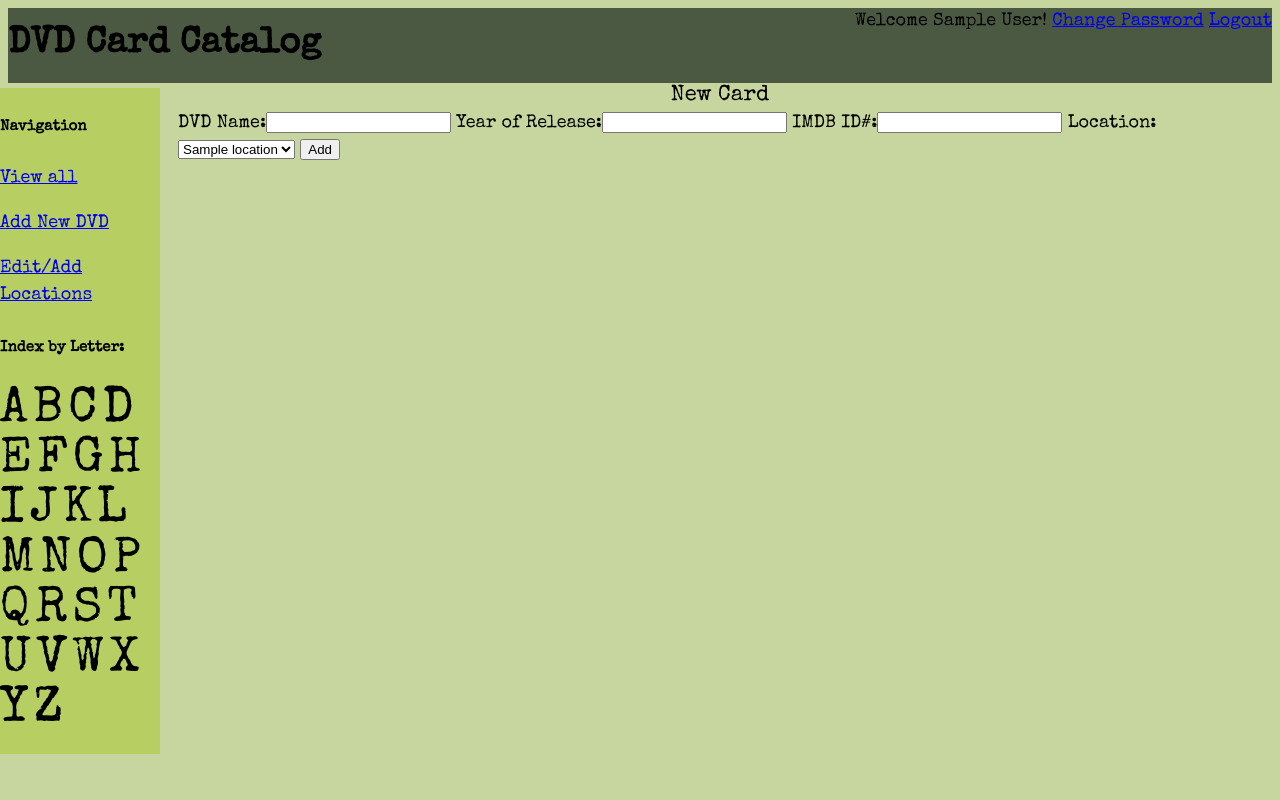
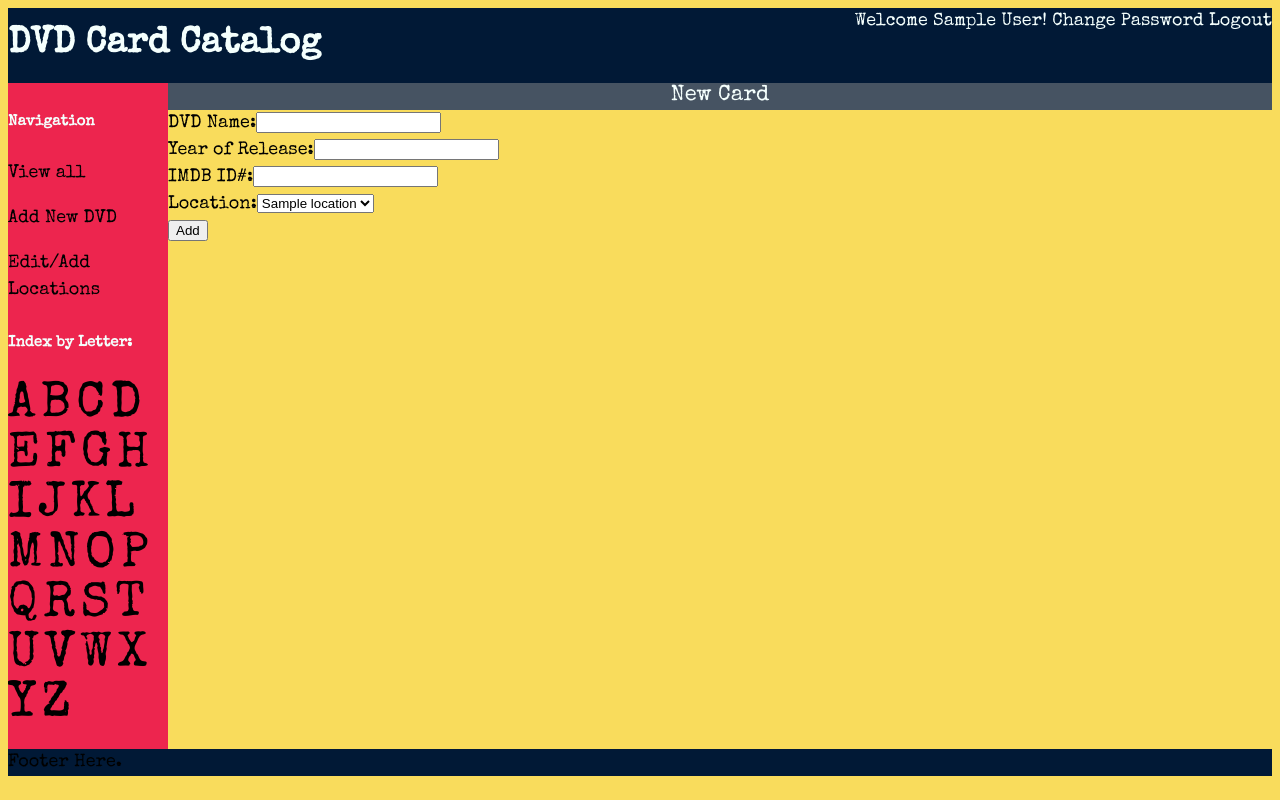
Before and after one commit to davidglic/dvdcatalog, a Node server app: page /library/add/1 in a window 1280 px wide. Run offline with Node 20, Linux system fonts and the light colour scheme; a user stored in the database is signed in; tables that the repository leaves empty hold one stand-in row (values such as "Sample post"); some libraries are stand-ins or nearby versions.

Commit message:
styled a bunch. main themes done

```diff
--- a/public/css/index.css
+++ b/public/css/index.css
@@ -1,16 +1,35 @@
 body {
-    background-color: #C7D59F;
+    background-color: #F9DC5C;
     font-family: 'Special Elite', cursive;
     font-size: 18px;
     line-height: 150%;
+}
+html {
+    margin: 0;
+}
+footer {
+    background-color: #011936;
 }
 header {
     display: flex;
     flex-direction:row;
     justify-content: space-between;
-    background-color: #4B5842;
+    background-color: #011936;
+    color: #F4FFFD;
 
 }
+header a {
+    color: #F4FFFD;
+}
+
+a {
+    color: black;
+    text-decoration: none;
+}
+a:hover {
+    font-weight: bold;
+}
+
 #login {
     align-self: center;
 }
@@ -18,11 +37,23 @@ header {
 
 .main {
     margin-left: 160px; /* same as width of .sidenav */
-    padding: 0px 10px;
+
 }
+.main-content {
+    background-color: #F9DC5C;
+    /* width: 800px; */
+    height: 639px;
+    overflow-y: scroll;
+
+}
+
+
 .section-title {
     font-size: 22px;
     text-align: center;
+    background-color: #465362;
+    color: #F4FFFD;
+    /* position: absolute; */
 }
 /* sidebar style */
 .sidenav {
@@ -30,9 +61,10 @@ header {
     width: 160px;
     position: fixed;
     /* z-index: 1; */
-    top: 88px;
-    left: 0;
-    background-color: #B7CE63;
+    top: 83px;
+    left: 8px;
+    background-color: #ED254E;
+    color: #F4FFFD;
     overflow-x: hidden;
 }
 .navletter {
@@ -43,11 +75,28 @@ header {
 }
 /* card styling */
 .cardtext.movietitle {
+    text-align: left;
+}
+.cardtext.location {
     text-align: center;
 }
-.cardtext.location {
-    text-align: right;
+.cardtext.idnum {
+    text-align: center;
 }
-.cardtext.idnum {
-    text-align: right;
+
+
+/* card container */
+.cardcontainer {
+    display: flex;
+    flex-direction: row;
 }
+
+/* color schema
+https://coolors.co/ed254e-f9dc5c-f4fffd-011936-465362
+#ED254E red
+#F9DC5C yellow
+#F4FFFD white
+#011936 darkblue
+#465362 blueish gray
+
+*/
--- a/views/library/index.ejs
+++ b/views/library/index.ejs
@@ -4,7 +4,7 @@
     <%- include('../partials/sidebar') %>
     <main class="main">
         <div class="section-title"><%= `${user.name}'s Complete Library`%></div>
-        <div class="main-content">
+        <div class="main-content" style="overflow-y:scroll;">
             <% for (i=0; i < dvdList.length; i++) { %>
 
                 <a href="/library/dvd/<%= user.id %>/<%= dvdList[i].id %>"><div><%= `${dvdList[i].name} -- ${dvdList[i].year} -- ${dvdList[i].Imdb.imdbnum}` %></div></a>
--- a/views/library/new-card.ejs
+++ b/views/library/new-card.ejs
@@ -6,14 +6,14 @@
         <div class="section-title">New Card</div>
         <div class="main-content">
             <form action="/library/add/<%= `${user.id}` %>" method="POST">
-                DVD Name:<input type="text" name="name">
-                Year of Release:<input type="text" name="year">
-                IMDB ID#:<input type="text" name="imdbnum">
+                DVD Name:<input type="text" name="name"><br>
+                Year of Release:<input type="text" name="year"><br>
+                IMDB ID#:<input type="text" name="imdbnum"><br>
                 Location:<select name="location_id">
                     <% for (let i = 0; i < locations.length; i++) { %>
                         <option value="<%= locations[i].id%>"><%= locations[i].name %></option>
                     <% } %>
-                </select>
+                </select><br>
                 <input type="submit" name="" id="" value="Add">
             </form>
         </div>
```
Also changed, not shown: views/library/card.ejs (+21 -4 lines), views/library/edit-card.ejs (+5 -5 lines).
